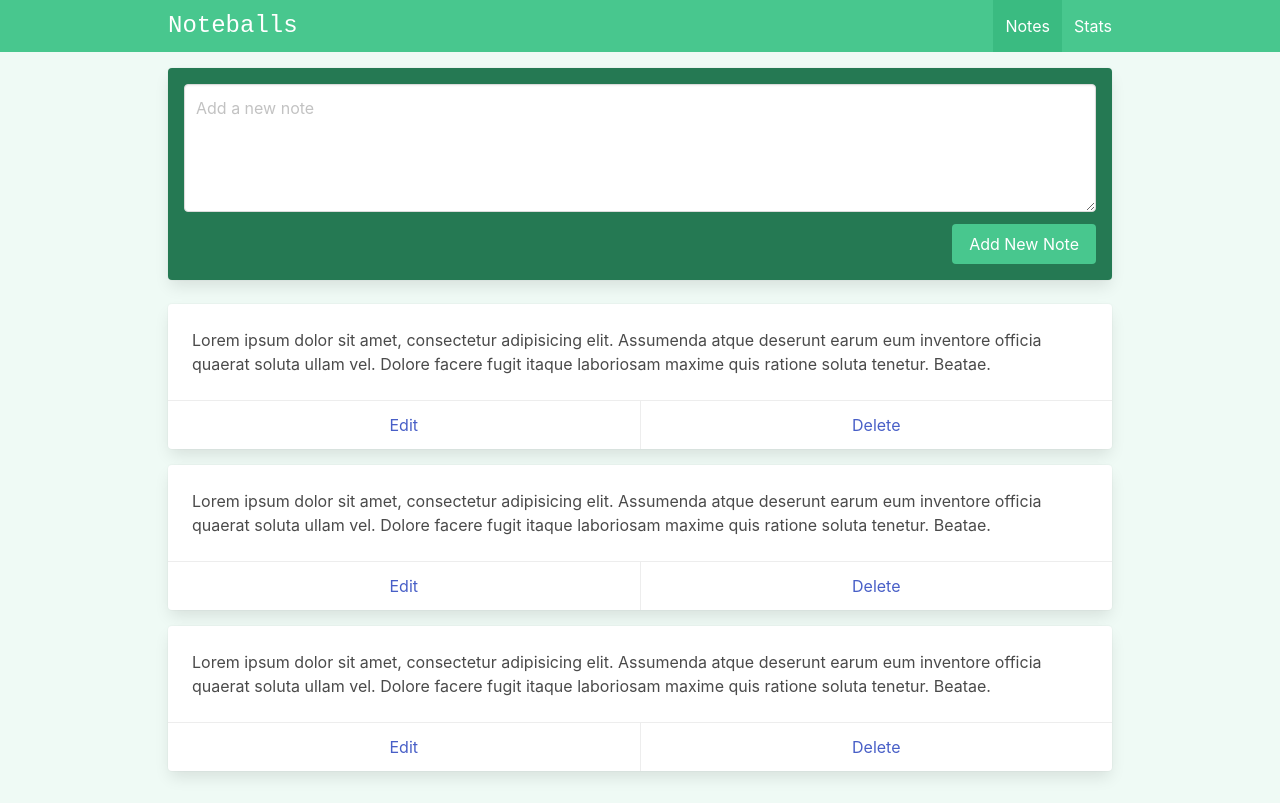
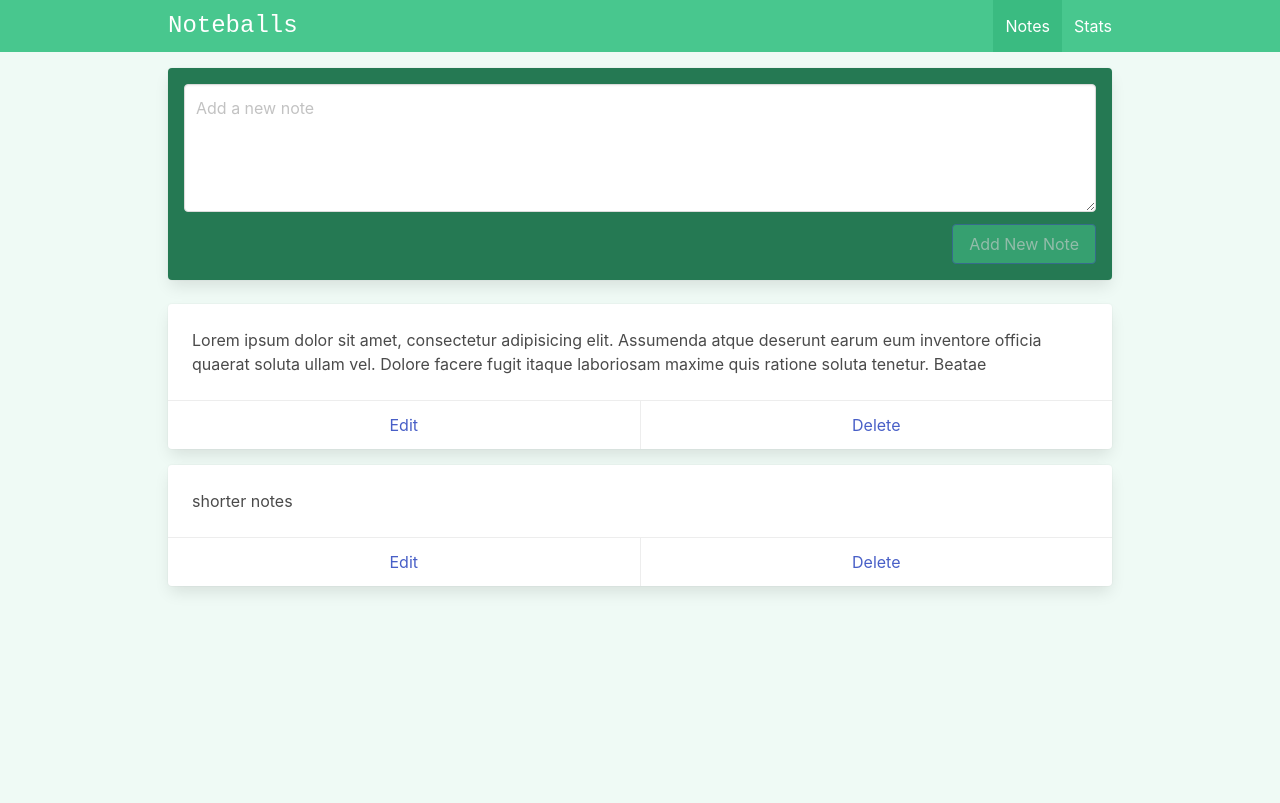
Before and after one commit to michalstaniecko/vue-composition-api-noteballs, a Vue app: page /#/ in a window 1280 px wide. Built offline with nearby package versions, Linux system fonts and the light colour scheme.

Commit message:
handle notes using refs

```diff
--- a/src/views/ViewNotes.vue
+++ b/src/views/ViewNotes.vue
@@ -1,5 +1,32 @@
 <script setup>
+import { ref } from "vue";
 
+const newNote = ref( '' );
+
+const newNoteRef = ref(null);
+
+const notes = ref( [
+  {
+    id: 'id1',
+    content: 'Lorem ipsum dolor sit amet, consectetur adipisicing elit. Assumenda atque deserunt earum eum inventore officia quaerat soluta ullam vel. Dolore facere fugit itaque laboriosam maxime quis ratione soluta tenetur. Beatae'
+  },
+  {
+    id: 'id2',
+    content: 'shorter notes'
+  }
+] );
+
+const addNote = () => {
+  const currentDate = new Date().getTime()
+  const id = currentDate.toString();
+  const note = {
+    id,
+    content: newNote.value
+  }
+  notes.value.unshift(note);
+  newNote.value = '';
+  newNoteRef.value.focus();
+}
 </script>
 
 <template>
@@ -7,22 +34,27 @@
     <div class="card has-background-success-dark p-4 mb-5">
       <div class="field">
         <div class="control">
-          <textarea class="textarea" placeholder="Add a new note"></textarea>
+          <textarea
+              ref="newNoteRef"
+              v-model="newNote"
+              class="textarea"
+              placeholder="Add a new note"></textarea>
         </div>
       </div>
 
       <div class="field is-grouped is-grouped-right">
         <div class="control">
-          <button class="button is-link has-background-success">Add New Note</button>
+          <button
+              :disabled="!newNote"
+              @click="addNote" class="button is-link has-background-success"
+          >Add New Note
+          </button>
         </div>
       </div>
     </div>
-    <div class="card mb-4" v-for="i in 3">
+    <div class="card mb-4" :key="note.id" v-for="note in notes">
       <div class="card-content">
-        <div class="content">
-          Lorem ipsum dolor sit amet, consectetur adipisicing elit. Assumenda atque deserunt earum eum inventore officia
-          quaerat soluta ullam vel. Dolore facere fugit itaque laboriosam maxime quis ratione soluta tenetur. Beatae.
-        </div>
+        <div class="content">{{ note.content }}</div>
       </div>
       <footer class="card-footer">
         <a href="#" class="card-footer-item">Edit</a>
```
